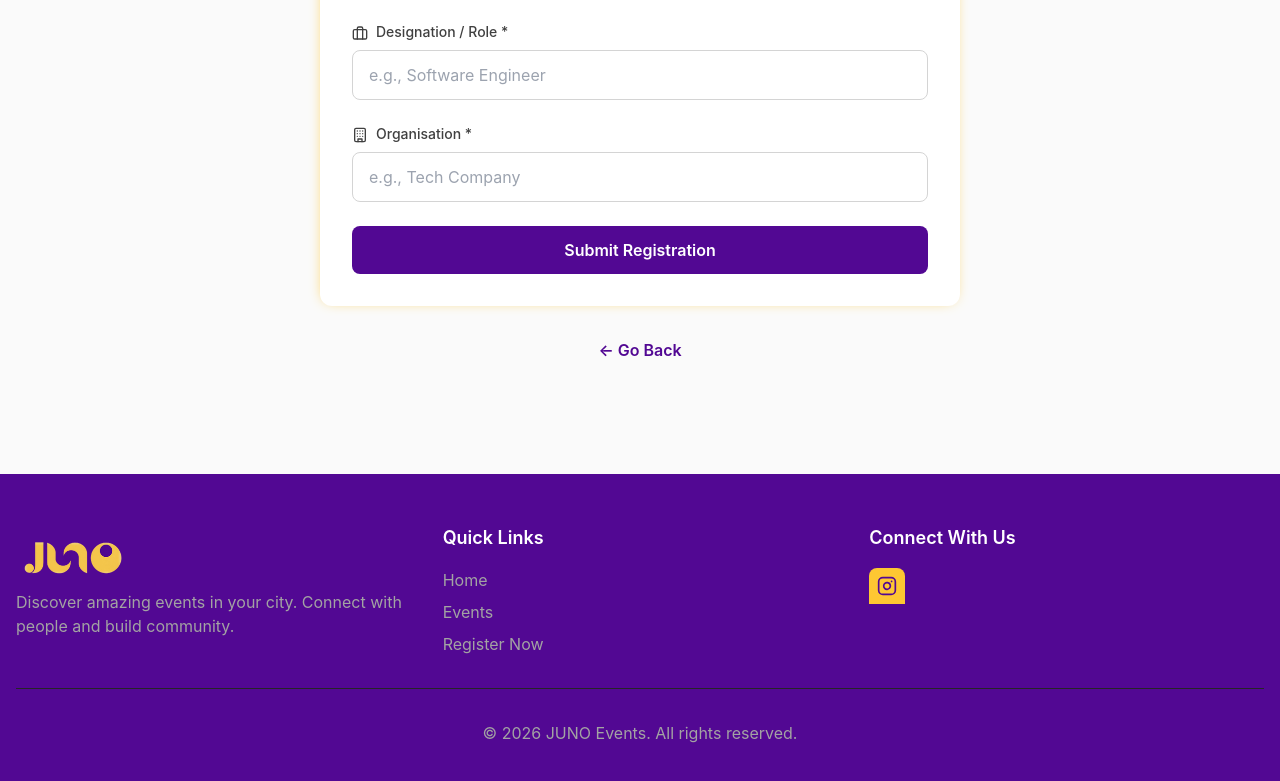
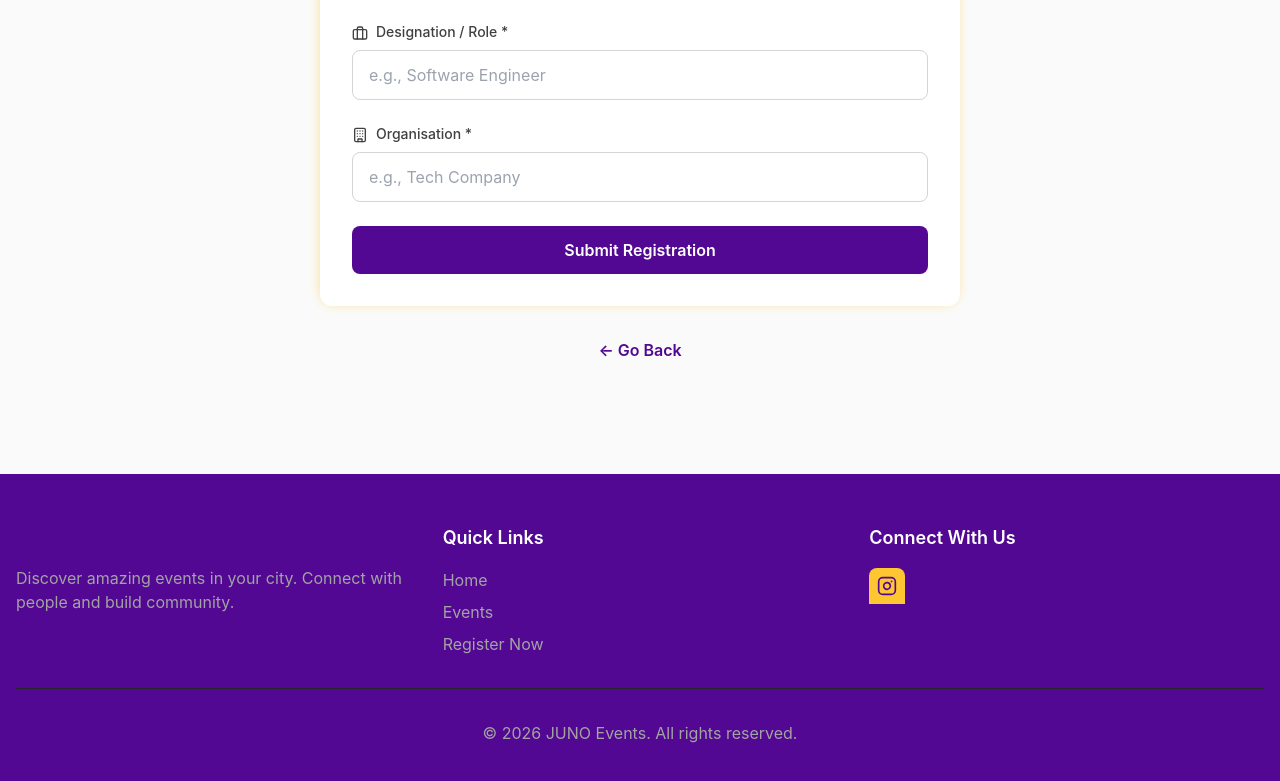
Before and after one commit to Areesh-dev/JUNO_Website, a React (Vite) app in the folder Fronted/: page /registration in a window 1280 px wide. Shown: the part 543-1324 px from the top of the page. Built offline with nearby package versions, Linux system fonts and the light colour scheme; no server answers.

Commit message:
Remove logo link from Footer component
Removed logo link from the footer component.

```diff
--- a/Fronted/src/components/Footer.jsx
+++ b/Fronted/src/components/Footer.jsx
@@ -20,9 +20,7 @@ const Footer = () => {
         <div className="grid md:grid-cols-3 gap-8 " >
           {/* Brand Section */}
           <div className='w-full m-auto'>
-            <Link to="/" className="flex items-center space-x-2 mb-4">
-              <img className='h-8 w-18' src={logo} alt="JUNO Logo" />
-            </Link>
+
             <p className="text-neutral-400">
               Discover amazing events in your city. Connect with people and build community.
             </p>
```
